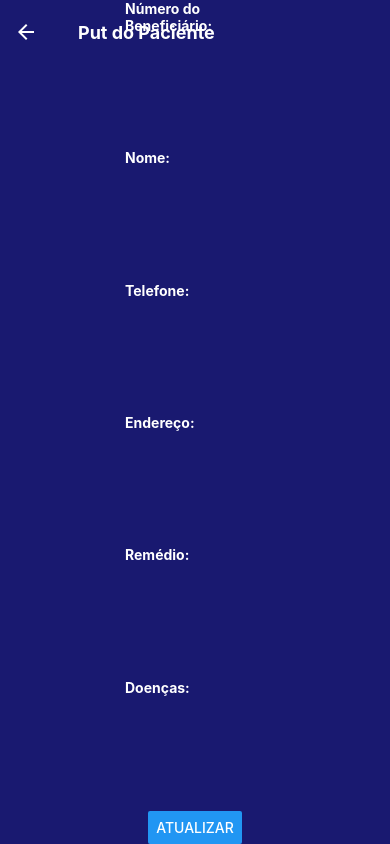
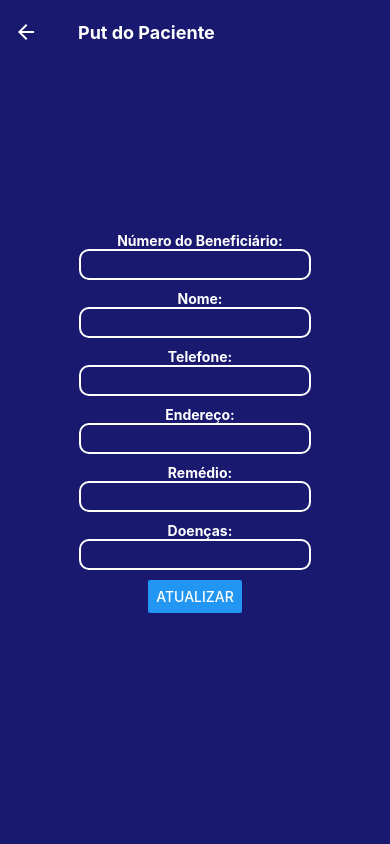
Before and after one commit to Ryan-Felix/App_Clinica, a React Native app: screen /PutP in a window 390 px wide. Built offline with nearby package versions, Linux system fonts and the light colour scheme.

Commit message:
Update style.js

```diff
--- a/src/screens/Paciente/Put/style.js
+++ b/src/screens/Paciente/Put/style.js
@@ -3,9 +3,13 @@ import { StyleSheet } from "react-native";
 const styles = StyleSheet.create({
   container: {
     flex: 1,
+
+    backgroundColor: '#191970',
     alignItems: 'center',
     justifyContent: 'center',
-    backgroundColor: '#191970',
+    width: '100%',
+    height: '100%',
+
   },
   imagem: {
     width: '100%',
@@ -31,25 +35,27 @@ const styles = StyleSheet.create({
   text: {
     color: 'white',
     fontWeight: 'bold',
-    width: 150,
     marginLeft: 10,
   },
   input: {
-    flex: 1,
-    height: 40,
-    borderColor: 'gray',
-    borderRadius: 5,
-    paddingLeft: 10,
     color: 'white',
+    marginBottom:10,
+    padding:5,
+    borderRadius:10,
+    borderColor: 'white',
+    borderWidth: 2
+
+
   },
   sendButton: {
     backgroundColor: 'green',
     alignItems: 'center',
     justifyContent: 'center',
     padding: 15,
-    borderRadius: 10,
-    margin: 5,
-    width: '30%',
+
+    borderRadius: 20,
+    marginTop: 10,
+    width: '40%',
   },
   sendButtonText: {
     color: 'white',
```
